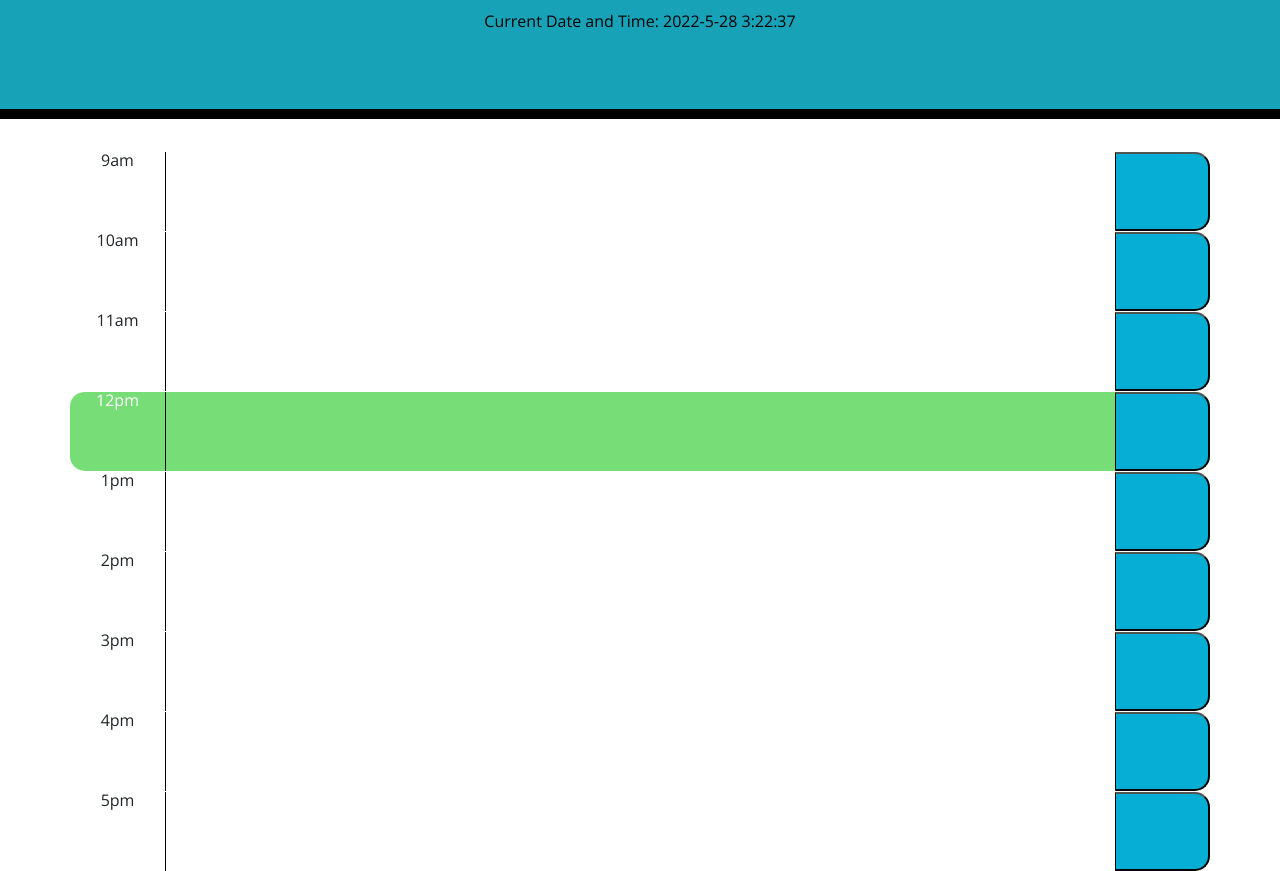
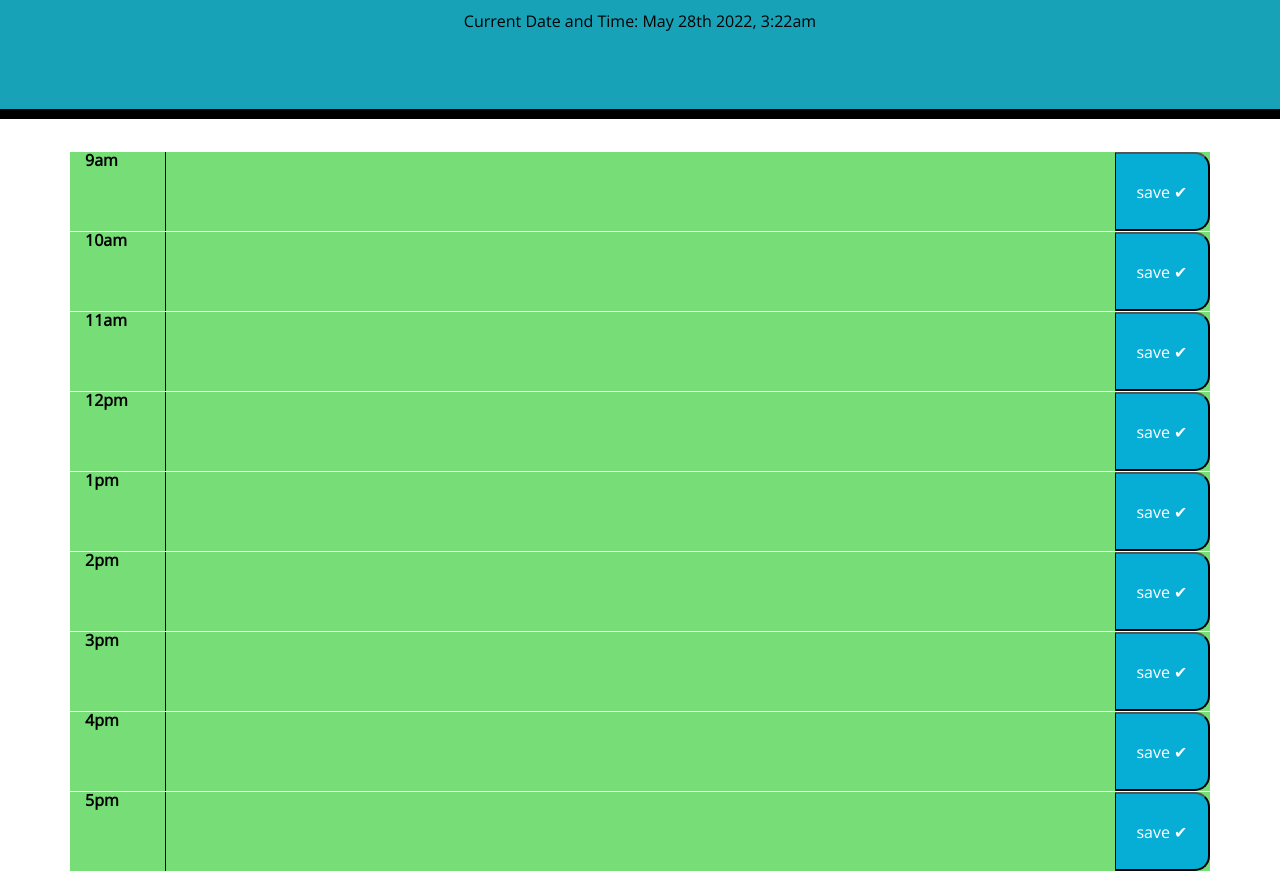
Before and after one commit to danielfu13/super-disco21, a plain HTML site: page Develop/index.html in a window 1280 px wide. Shown: the part 181-1052 px from the top of the page. Drawn offline with nearby package versions, Linux system fonts and the light colour scheme.

Commit message:
final commit

```diff
--- a/Develop/css/style.css
+++ b/Develop/css/style.css
@@ -28,6 +28,12 @@ textarea{
 .time-block{
   text-align: center;
   border-radius: 15px;
+}
+
+.current-time{
+  color:black;
+  font-weight: bold;
+
 }
 
 .row {
--- a/Develop/index.html
+++ b/Develop/index.html
@@ -29,58 +29,58 @@
       <p>Current Date and Time: <span id="current-date"></span></p>
     </header>
     <div class="container">
-        <div id="am9" class="row time-block">
-          <div class="col-md-1">9am</div>
-          <textarea class="col-md-10"></textarea>
-          <button class="col-md-1 saveBtn"></button>
+        <div id="am9" class="row past present future">
+          <div class="col-md-1 current-time">9am</div>
+          <textarea class="description col-md-10"></textarea>
+          <button class="col-md-1 saveBtn">save ✔</button>
       </div>
 
-      <div id="am10" class="row time-block">
-          <div class="col-md-1">10am</div>
-          <textarea class="col-md-10"></textarea>
-          <button class="col-md-1 saveBtn"></button>
+      <div id="am10" class="row past present future">
+          <div class="col-md-1 current-time">10am</div>
+          <textarea class="description col-md-10"></textarea>
+          <button class="col-md-1 saveBtn">save ✔</button>
       </div>
 
-      <div id="am11" class="row time-block">
-          <div class="col-md-1">11am</div>
-          <textarea class="col-md-10"></textarea>
-          <button class="col-md-1 saveBtn"></button>
+      <div id="am11" class="row past present future">
+          <div class="col-md-1 current-time">11am</div>
+          <textarea class="description col-md-10"></textarea>
+          <button class="col-md-1 saveBtn">save ✔</button>
       </div>
 
-      <div id="pm12" class="row time-block past present future">
-          <div class="col-md-1">12pm</div>
-          <textarea class="col-md-10"></textarea>
-          <button class="col-md-1 saveBtn"></button>
+      <div id="pm12" class="row past present future">
+          <div class="col-md-1 current-time">12pm</div>
+          <textarea class="description col-md-10"></textarea>
+          <button class="col-md-1 saveBtn">save ✔</button>
       </div>
 
-      <div id="pm1" class="row time-block">
-          <div class="col-md-1">1pm</div>
-          <textarea class="col-md-10"></textarea>
-          <button class="col-md-1 saveBtn"></button>
+      <div id="pm1" class="row past present future">
+          <div class="col-md-1 current-time">1pm</div>
+          <textarea class="description col-md-10"></textarea>
+          <button class="col-md-1 saveBtn">save ✔</button>
       </div>
 
-      <div id="pm2" class="row time-block">
-          <div class="col-md-1">2pm</div>
-          <textarea class="col-md-10"></textarea>
-          <button class="col-md-1 saveBtn "></button>
+      <div id="pm2" class="row past present future">
+          <div class="col-md-1 current-time">2pm</div>
+          <textarea class="description col-md-10"></textarea>
+          <button class="col-md-1 saveBtn">save ✔</button>
       </div>
 
-      <div id="pm3" class="row time-block">
-          <div class="col-md-1">3pm</div>
-          <textarea class="col-md-10"></textarea>
-          <button class="col-md-1 saveBtn"></button>
+      <div id="pm3" class="row past present future">
+          <div class="col-md-1 current-time">3pm</div>
+          <textarea class="description col-md-10"></textarea>
+          <button class="col-md-1 saveBtn">save ✔</button>
       </div>
 
-      <div id="pm4" class="row time-block">
-          <div class="col-md-1">4pm</div>
-          <textarea class="col-md-10"></textarea>
-          <button class="col-md-1 saveBtn "></button>
+      <div id="pm4" class="row past present future">
+          <div class="col-md-1 current-time">4pm</div>
+          <textarea class="description col-md-10"></textarea>
+          <button class="col-md-1 saveBtn">save ✔</button>
       </div>
 
-      <div id="pm5" class="row time-block">
-          <div class="col-md-1">5pm</div>
-          <textarea class="col-md-10"></textarea>
-          <button class="col-md-1 saveBtn"></button>
+      <div id="pm5" class="row past present future">
+          <div class="col-md-1 current-time">5pm</div>
+          <textarea class="description col-md-10"></textarea>
+          <button class="col-md-1 saveBtn">save ✔</button>
       </div>
     </div>
     <script src="https://code.jquery.com/jquery-3.4.1.min.js"></script>
--- a/Develop/js/script.js
+++ b/Develop/js/script.js
@@ -1,20 +1,54 @@
 
 //var todayDate = new Date();
+
+//var todayDate = moment().format("dddd, MMMM Do");
 //document.getElementById('current-date').innerHTML=todayDate;
-var todayDate = new Date();
-var date = todayDate.getFullYear()+'-'+(todayDate.getMonth()+1)+'-'+todayDate.getDate();
-var time = todayDate.getHours() + ":" + todayDate.getMinutes() + ":" + todayDate.getSeconds();
-var dateTime = date+' '+time;
-document.getElementById('current-date').innerHTML= dateTime;
+//var date = todayDate.getFullYear()+'-'+(todayDate.getMonth()+1)+'-'+todayDate.getDate();
+//var time = todayDate.getHours() + ":" + todayDate.getMinutes() + ":" + todayDate.getSeconds();
+//var dateTime = date+' '+time;
+//document.getElementById('current-date').innerHTML= dateTime;
+$(document).ready(function () {
+    $("#current-date").text(moment().format("MMMM Do YYYY, h:mma"));
+    $(".saveBtn").on("click", function () {
+        var text = $(this).siblings(".description").val();
+        var time = $(this).parent().attr("id");
 
-var am9 = todayDate.getHours(9);
-var am10 = todayDate.getHours(10);
-var am11 = todayDate.getHours(11);
-var pm12 = todayDate.getHours(12);
-var pm1 = todayDate.getHours(13);
-var pm2 = todayDate.getHours(14);
-var pm3 = todayDate.getHours(15);
-var pm4 = todayDate.getHours(16);
-var pm5 = todayDate.getHours(17);
+        localStorage.setItem(time, text);
+    })
 
-var currentHour = [am9, am10, am11, pm12, pm1, pm2, pm3, pm4, pm5];
+    $("#am9 .description").val(localStorage.getItem("am9"));
+    $("#am10 .description").val(localStorage.getItem("am10"));
+    $("#am11 .description").val(localStorage.getItem("am11"));
+    $("#pm12 .description").val(localStorage.getItem("pm12"));
+    $("#pm1 .description").val(localStorage.getItem("pm1"));
+    $("#pm2 .description").val(localStorage.getItem("pm2"));
+    $("#pm3 .description").val(localStorage.getItem("pm3"));
+    $("#pm4 .description").val(localStorage.getItem("pm4"));
+    $("#pm5 .description").val(localStorage.getItem("pm5"));
+
+    function showTime() {
+        var currentTime = moment().hour();
+
+        $(".row").each(function () {
+            var currentHour = parseInt($(this).attr("id").split("current-time")[1]);
+            console.log(currentHour, currentTime)
+
+            if (currentHour < currentHour) {
+                $(this).addClass("past");
+                $(this).removeClass("future");
+                $(this).removeClass("present");
+            }
+            else if (currentHour === currentHour) {
+                $(this).removeClass("past");
+                $(this).addClass("present");
+                $(this).removeClass("future");
+            }
+            else {
+                $(this).removeClass("present");
+                $(this).removeClass("past");
+                $(this).addClass("future");
+            }
+        })
+    }
+    showTime();
+})
```
Also changed, not shown: Develop/jpg/work day.jpg (added), 1 other file.
